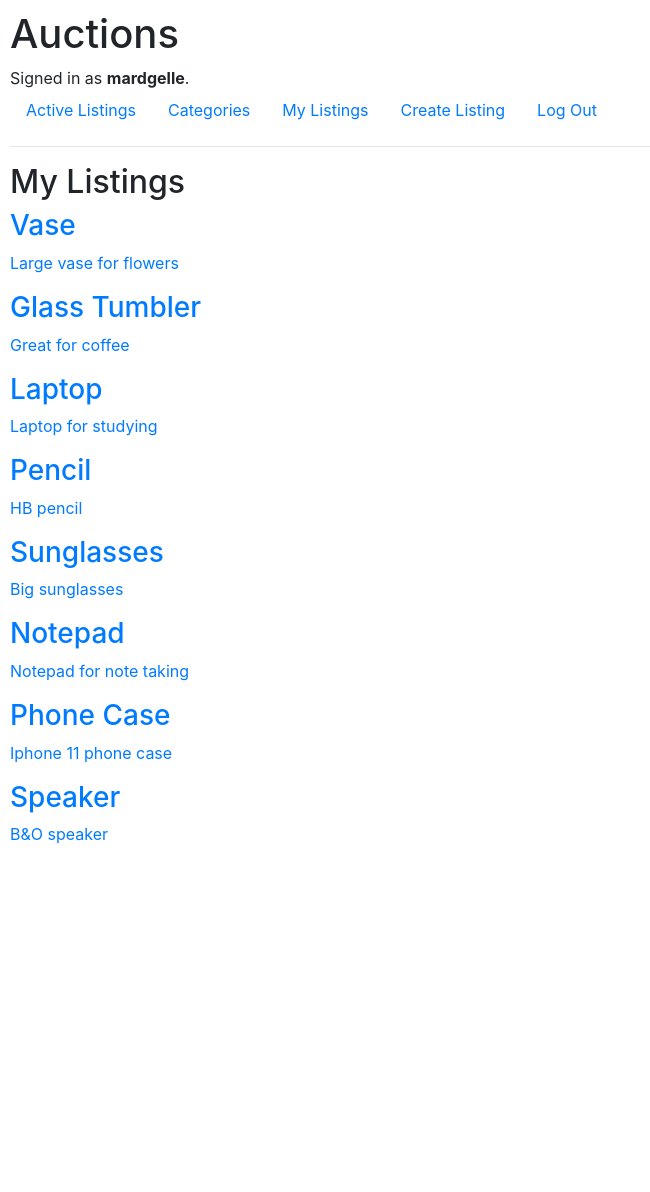
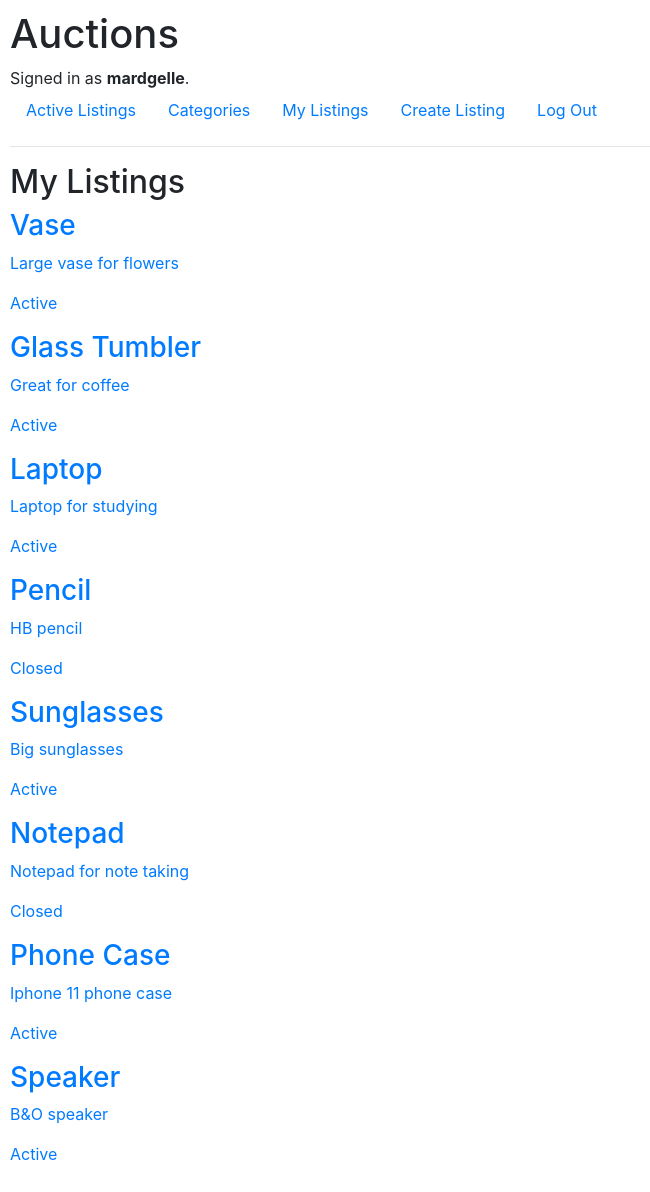
Before and after one commit to tinydancer96/python_projects, a Django app: page /my_listings in a window 1280 px wide. Shown: the whole page, without its empty margins (0-650 px from the left). Before the commit the page ends 844 px from the top, so only its background shows below. Run offline with Django 3.2, Linux system fonts and the light colour scheme; a user stored in the database is signed in; data comes from the database, SQL or seed files in the repository; both versions use the stored data as it was after the commit; some libraries are stand-ins or nearby versions.

Commit message:
adding active status to listing model. updated views and templates with this status

```diff
--- a/commerce/auctions/models.py
+++ b/commerce/auctions/models.py
@@ -8,12 +8,17 @@ class User(AbstractUser):
 
 
 class Listing(models.Model):
+    class ListingStatus(models.TextChoices):
+        ACTIVE = 'Active', 'Active'
+        CLOSED = 'Closed', 'Closed'
+
     title = models.TextField()
     description = models.TextField()
     categories = models.ForeignKey('Category', related_name='listings', on_delete=models.CASCADE)
     price = models.DecimalField(max_digits=1000, decimal_places=2)
     user = models.ForeignKey(User, related_name='listings', on_delete=models.CASCADE)
     image = models.TextField(blank=True)
+    active = models.CharField(max_length=10, choices=ListingStatus.choices, default=ListingStatus.ACTIVE)
     def __str__(self):
         return f"{self.title}"
 
--- a/commerce/auctions/templates/auctions/my_listings.html
+++ b/commerce/auctions/templates/auctions/my_listings.html
@@ -8,6 +8,7 @@
       <div>
         <h3>{{ listing.title }}</h3>
         <p>{{ listing.description }}</p>
+        <p>{{ listing.active }}</p>
       </div>
     </a>
 {% endfor %}
--- a/commerce/auctions/views.py
+++ b/commerce/auctions/views.py
@@ -7,7 +7,7 @@ from django.urls import reverse
 from .models import User, Listing, Category
 
 def index(request):
-    listings = Listing.objects.all()
+    listings = Listing.objects.filter(active='Active')
     return render(request, "auctions/index.html", {
         "listings":  listings
         })
```
Also changed, not shown: commerce/auctions/templates/auctions/view_listing.html (+7 -4 lines), commerce/auctions/migrations/0009_listing_active.py (added), commerce/db.sqlite3.
